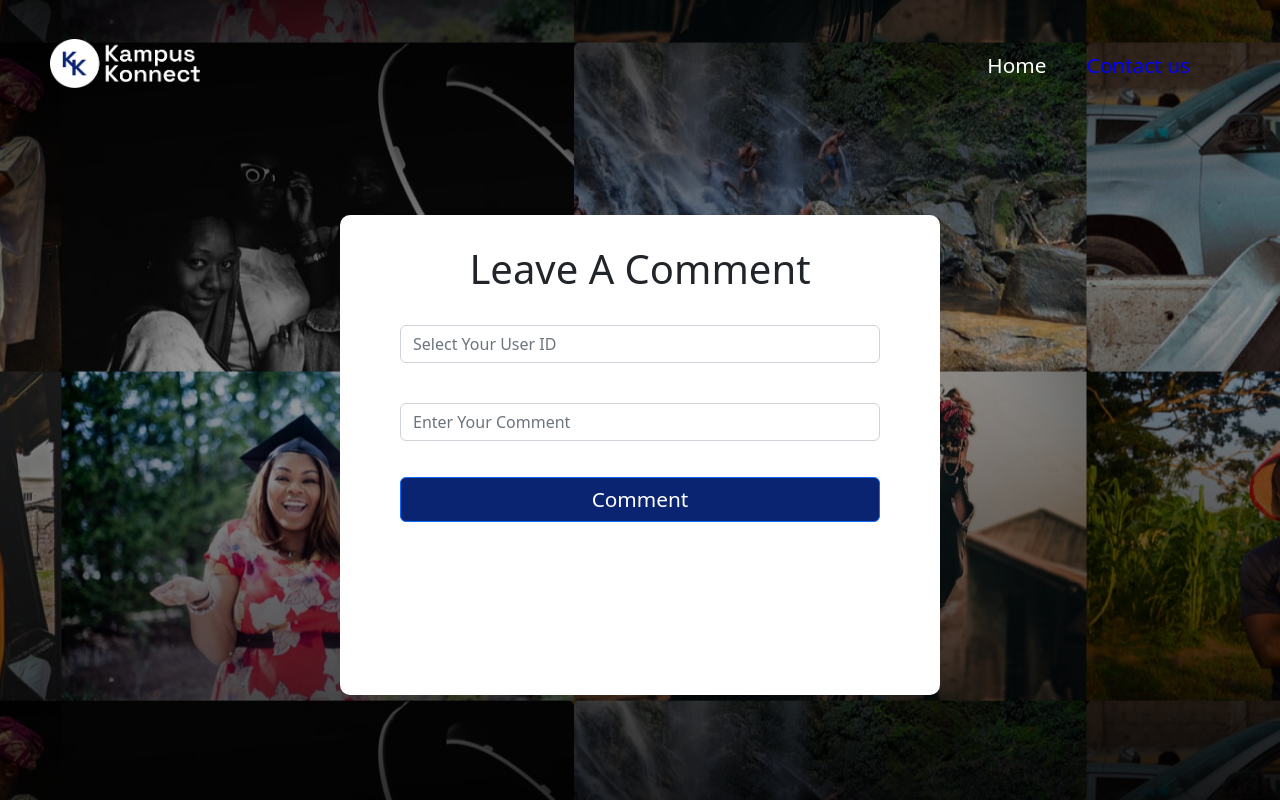
After one commit to zuri-training/kk-platform, a Django app: page /Comment/ in a window 1280 px wide. The commit adds this page. Run offline with Django 4.2, Linux system fonts and the light colour scheme; the visitor is signed in with stand-in values (Sample User, id 1).

Commit message:
Commenting Feature Updated

```diff
--- a/userapp/forms.py
+++ b/userapp/forms.py
@@ -80,8 +80,17 @@
             'Video_File': forms.FileInput(attrs={'class': 'form-control', 'placeholder': 'Upload Video'}),
             'Video_Visibility': forms.Select(attrs={'class': 'form-control', 'placeholder': 'Public Or Private'})
         }
+# COMMENT FORM
 
 
-# def __init__(self, *args, **kwargs):
-#     super(VideoForm, self).__init__(*args, **kwargs)
-#     self.fields['Title'].required = False
+class CommentForm(forms.ModelForm):
+    class Meta:
+        model = Comment
+        fields = ("User_ID", "Comments")
+        # "__all__"
+        widgets = {
+            'Comments_ID': forms.TextInput(attrs={'class': 'form-control'}),
+            'Comments': forms.TextInput(attrs={'class': 'form-control', "placeholder": "Enter Your Comment"}),
+            'User_ID': forms.TextInput(attrs={'class': 'form-control', "placeholder": "Select Your User ID"}),
+
+        }
--- /dev/null
+++ b/userapp/templates/comment.html
@@ -0,0 +1,50 @@
+<!-- @format -->
+{% load static %}
+<!DOCTYPE html>
+<html lang="en">
+	<head>
+		<meta charset="UTF-8" />
+		<link rel="stylesheet" href="" />
+		<meta http-equiv="X-UA-Compatible" content="IE=edge" />
+		<meta name="viewport" content="width=device-width, initial-scale=1.0" />
+		<title>Comment</title>
+		<!-- CSS only -->
+		<link
+			href="https://cdn.jsdelivr.net/npm/bootstrap@5.2.0/dist/css/bootstrap.min.css"
+			rel="stylesheet"
+			integrity="sha384-gH2yIJqKdNHPEq0n4Mqa/HGKIhSkIHeL5AyhkYV8i59U5AR6csBvApHHNl/vI1Bx"
+			crossorigin="anonymous"
+		/>
+		<link rel='stylesheet' href='{% static 'styles/stylesheet1.css' %}'
+		type='text/css' type='text/css'> {% load static %}
+	</head>
+
+	<div class="container1b" style="padding: 50px">
+		<div>
+			<a href="{% url 'Home'%}"
+				><img
+					src="{% static 'styles/images/Frame 2.png' %}"
+					alt="Kampus Konnect Logo"
+			/></a>
+		</div>
+		<div class="container1binner">
+			<p>
+				<a href="{% url 'Home'%}" style="color: white; text-decoration: none"
+					>Home</a
+				>
+			</p>
+			<p>
+				<a href="{% url 'Home'%}" style="color: blue; text-decoration: none"
+					>Contact us</a
+				>
+			</p>
+		</div>
+	</div>
+	<div class="container py-5">
+		<form method="POST" action="#" style="background-color: #fff">
+			<h1 style="text-align: center">Leave A Comment</h1>
+			{% csrf_token %} {{ comment_form.as_p }}
+			<button class="btn btn-primary" type="submit">Comment</button>
+		</form>
+	</div>
+</html>
--- a/userapp/templates/sidebar.html
+++ b/userapp/templates/sidebar.html
@@ -50,7 +50,7 @@
 					<span class="sidebar__item-text">Library</span>
 				</p>
 			</a>
-			<a class="sidebar__item" href="{% url 'Home' %}">
+			<a class="sidebar__item" href="{% url 'comment' %}">
 				<p>
 					<span class="icon">
 						<svg
--- a/userapp/templates/video.html
+++ b/userapp/templates/video.html
@@ -35,7 +35,9 @@
 	</head>
 	<div class="container py-5" style="height: 1000px; padding-bottom: 50px">
 		<form method="POST" action="" enctype="multipart/form-data">
-			<h1 style="text-align: center">Upload A Video</h1>
+			<h1 style="text-align: center">
+				Upload A Video Of Less Than 15 Minutes Watch-Time
+			</h1>
 			{% csrf_token %} {{ video_form.as_p }}
 			<button class="btn btn-primary" type="submit">Upload</button>
 		</form>
--- a/userapp/urls.py
+++ b/userapp/urls.py
@@ -14,5 +14,6 @@
     path("validation2/", views.Validation2, name='Validation'),
     path("Video/", views.Video_Upload, name='Video'),
     path("Library/", views.Library, name='library'),
+    path("Comment/", views.Comment, name='comment'),
 
 ]
--- a/userapp/views.py
+++ b/userapp/views.py
@@ -140,3 +140,20 @@
 def Library(request):
     videoall = Video_Files.objects.all()
     return render(request, "library.html", context={"videoall": videoall})
+
+
+# COMMENT FUNCTION
+@login_required(login_url='Login')
+def Comment(request):
+
+    if request.method == "POST":
+        print('This is a POST document')
+
+    form = CommentForm(request.POST or None)
+    if form.is_valid():
+        Comment = form.save()
+        messages.success(request, "Comment successful.")
+        return redirect("Home")
+        messages.error(
+            request, "Unsuccessful Commenting.")
+    return render(request=request, template_name="comment.html", context={"comment_form": form})
```
